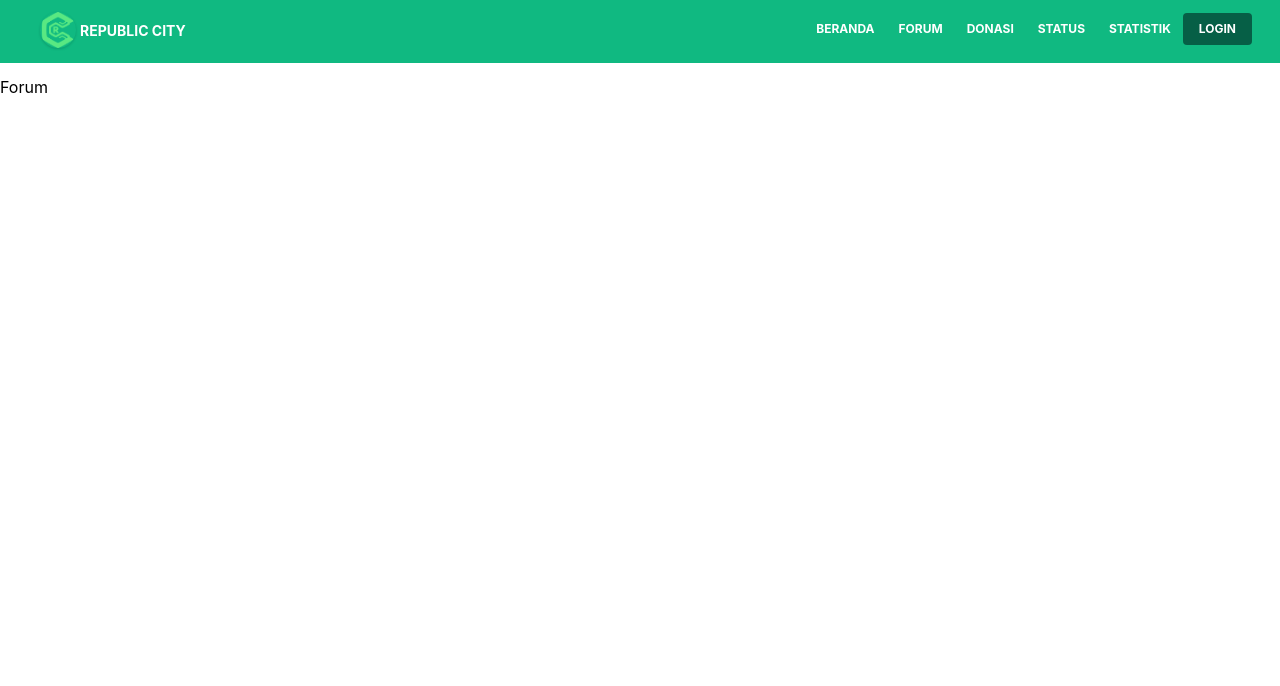
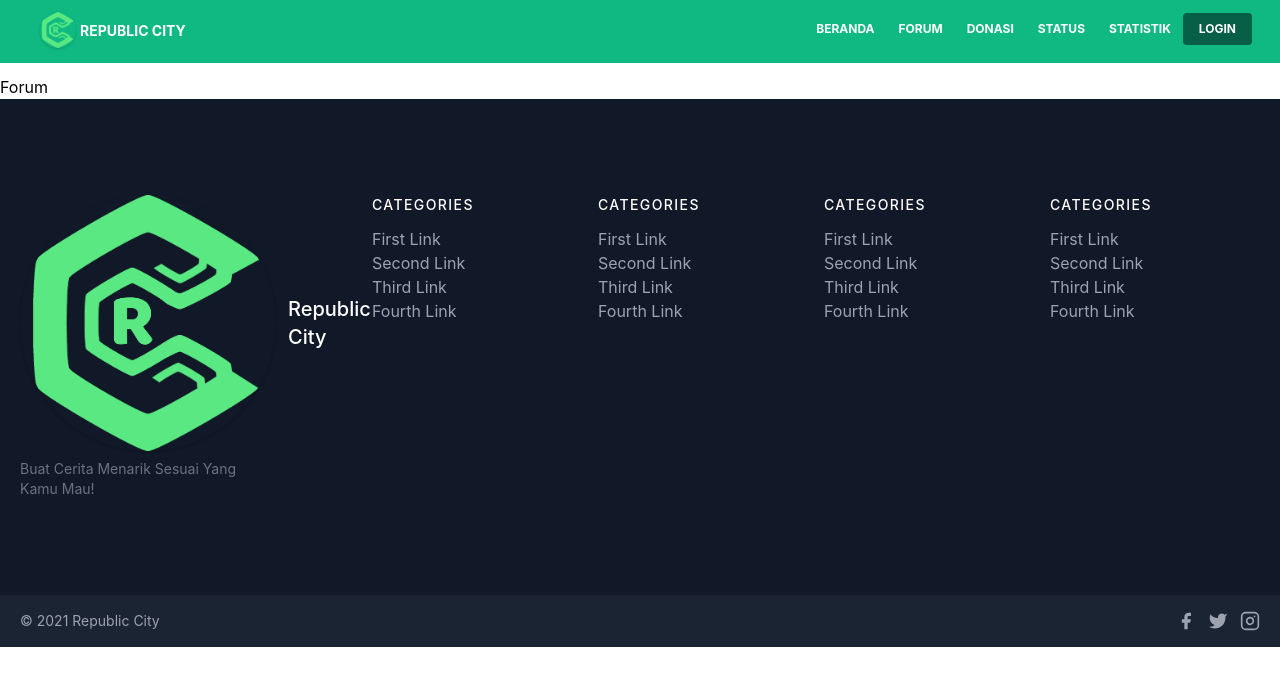
Before and after one commit to rahmatagungj/rcrp-landingpage, a React (Create React App) app: page /Forum in a window 1280 px wide. Shown: the top 686 px of the page. Built offline with nearby package versions, Linux system fonts and the light colour scheme.

Commit message:
added footer to few component

```diff
--- a/src/components/Footer.js
+++ b/src/components/Footer.js
@@ -11,7 +11,7 @@ function Footer() {
               <img class="shadow rounded-full max-w-full h-auto align-middle border-none" alt="hero" src={Logo} />
               <span class="ml-3 text-xl">Republic City</span>
             </a>
-            <p class="mt-2 text-sm text-gray-500">Air plant banjo lyft occupy retro adaptogen indego</p>
+            <p class="mt-2 text-sm text-gray-500">Buat Cerita Menarik Sesuai Yang Kamu Mau!</p>
           </div>
           <div class="flex-grow flex flex-wrap md:pl-20 -mb-10 md:mt-0 mt-10 md:text-left text-center">
             <div class="lg:w-1/4 md:w-1/2 w-full px-4">
--- a/src/pages/Donasi/Donasi.js
+++ b/src/pages/Donasi/Donasi.js
@@ -1,4 +1,5 @@
 import React from "react";
+import Footer from "../../components/Footer";
 import Seo from "../../components/Seo";
 
 function Donasi() {
@@ -9,6 +10,7 @@ function Donasi() {
     <>
       <Seo title={"Donasi | Republic City"} />
       <RenderDonate />
+      <Footer />
     </>
   );
 }
--- a/src/pages/Forum/Forum.js
+++ b/src/pages/Forum/Forum.js
@@ -1,4 +1,5 @@
 import React from "react";
+import Footer from "../../components/Footer";
 import Seo from "../../components/Seo";
 
 function Forum() {
@@ -9,6 +10,7 @@ function Forum() {
     <>
       <Seo title={"Forum | Republic City"} />
       <RenderForum />
+      <Footer />
     </>
   );
 }
--- a/src/pages/Statistik/Statistik.js
+++ b/src/pages/Statistik/Statistik.js
@@ -1,4 +1,5 @@
 import React from "react";
+import Footer from "../../components/Footer";
 import Seo from "../../components/Seo";
 
 function Statistic() {
@@ -9,6 +10,7 @@ function Statistic() {
     <>
       <Seo title={"Statistik | Republic City"} />
       <RenderStatistik />
+      <Footer />
     </>
   );
 }
--- a/src/pages/Status/Status.js
+++ b/src/pages/Status/Status.js
@@ -1,4 +1,5 @@
 import React from "react";
+import Footer from "../../components/Footer";
 import Seo from "../../components/Seo";
 
 function Status() {
@@ -9,6 +10,7 @@ function Status() {
     <>
       <Seo title={"Status | Republic City"} />
       <RenderStatus />
+      <Footer />
     </>
   );
 }
```
